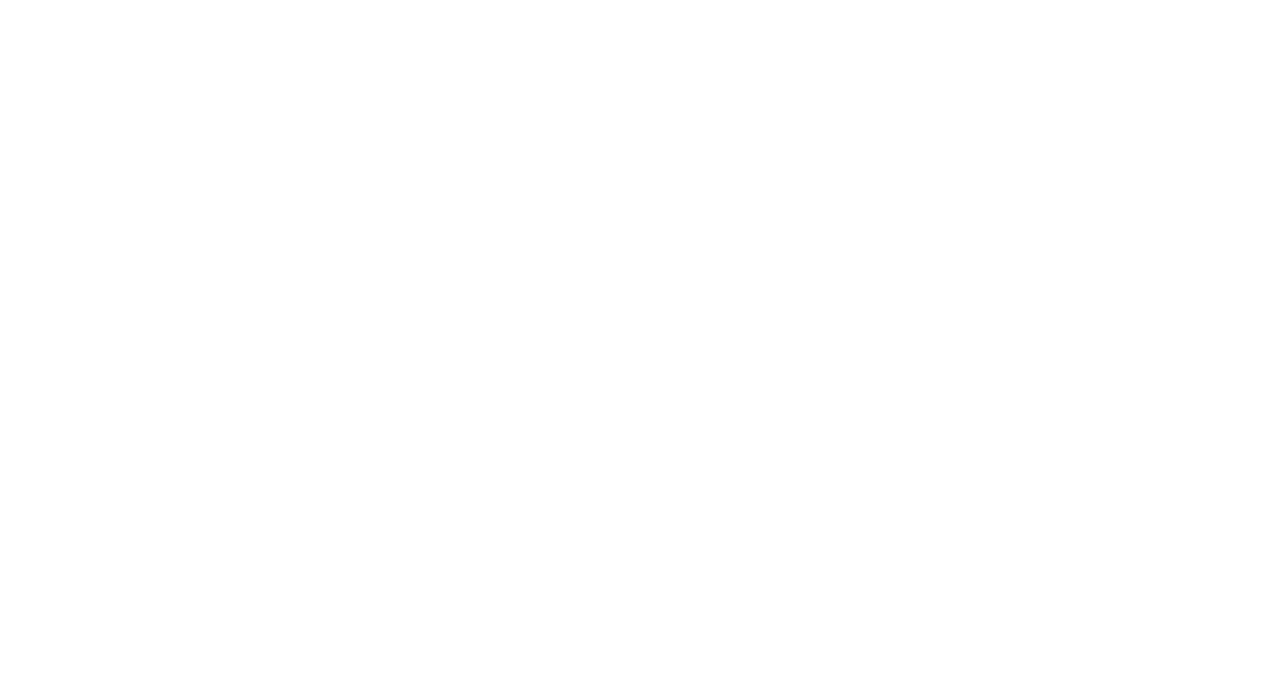
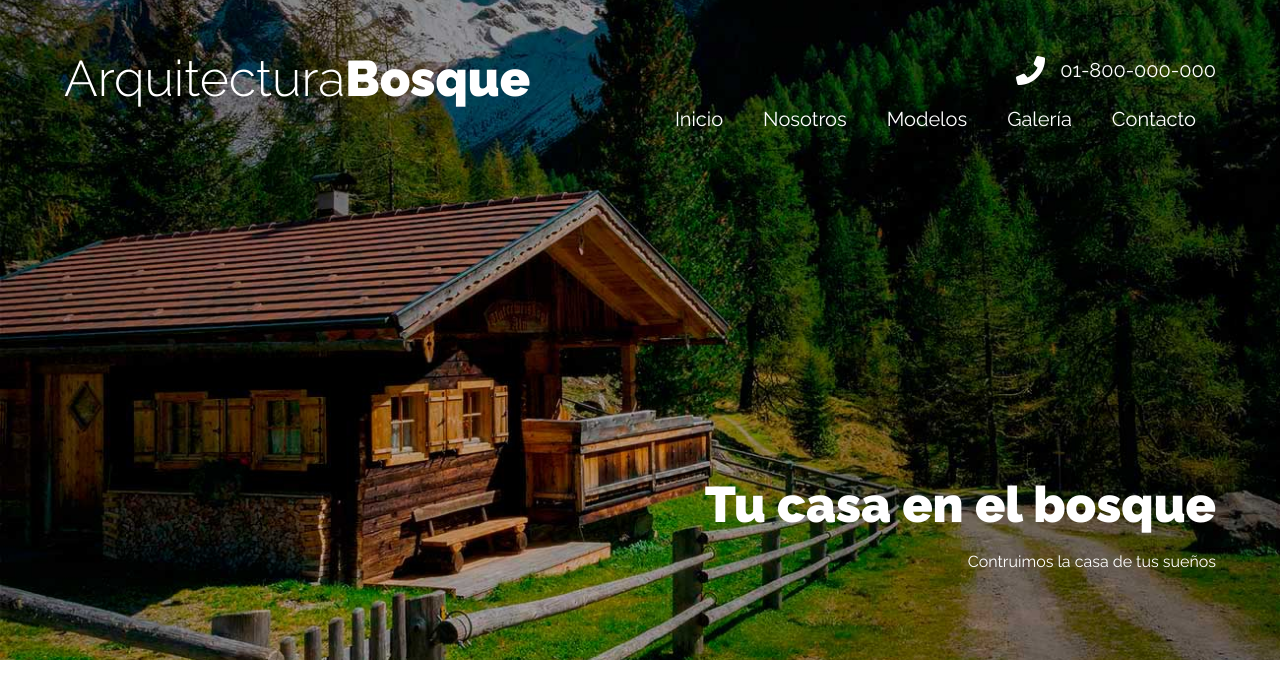
Before and after one commit to Evander-byte/Arquitectura, a plain HTML site: page index.html in a window 1280 px wide. Drawn offline with Linux system fonts and the light colour scheme.

Commit message:
Estilos para Header

```diff
--- a/CSS/styles.css
+++ b/CSS/styles.css
@@ -77,3 +77,143 @@ img {
 .mt-5 {
     margin-top: 5rem;
 }
+
+/* HEADER */
+
+.header {
+    min-height: 60rem;
+    background-image: url('../img/hero.jpg');
+    background-repeat: no-repeat;
+    background-size: cover;
+    background-position: center;
+    padding: 5rem 0;
+}
+
+.header a {
+    color: var(--blanco);
+    font-size: 2rem;
+}
+
+.contenido-header {
+    display: flex;
+    flex-direction: column;
+    height: calc(60rem - 4rem);
+    justify-content: space-between;
+    color: var(--blanco);
+}
+
+.nombre-sitio {
+    font-weight: 300;
+    text-align: center;
+    font-size: 3rem;
+}
+
+/* Responsive */
+@media (min-width: 768px) {
+    .nombre-sitio {
+        font-size: 5rem;
+    }
+}
+
+.nombre-sitio span {
+    font-weight: 900;
+}
+
+/* Responsive */
+@media (min-width: 768px) {
+    .barra {
+        display: flex;
+        justify-content: space-between;
+        align-items: center;
+    }
+}
+
+.contacto {
+    display: flex;
+    flex-direction: column;
+    align-items: center;
+}
+
+/* Responsive */
+@media (min-width: 768px) {
+    .contacto {
+        align-items: flex-end;
+    }
+}
+
+.telefono {
+    display: flex;
+    align-items: center;
+}
+
+.telefono::before {
+    content: '';
+    display: block;
+    width: 4rem;
+    height: 4rem;
+    background-image: url('../img/telefono.png');
+    background-repeat: no-repeat;
+    background-position: center center;
+    margin-right: 1rem;
+}
+
+.navegacion {
+    display: flex;
+    flex-direction: column;
+    align-items: center;
+    width: 100%;
+    margin-top: 1rem;
+}
+
+/* Responsive */
+@media (min-width: 768px) {
+    .navegacion {
+        flex-direction: row;
+    }
+}
+
+.navegacion a {
+    padding: 1rem;
+    transition: background-color .3s;
+    width: 100%;
+    text-align: center;
+}
+
+/* Responsive */
+@media (min-width: 768px) {
+    .navegacion a {
+        padding: 1rem 2rem;
+    }
+}
+
+.navegacion a:hover {
+    background-color: rgb(255 255 255 / .5 );
+    color: var(--negro);
+}
+
+.slogan {
+    text-align: center;
+}
+
+/* Responsive */
+@media (min-width: 768px) {
+    .slogan {
+        text-align: right;
+    }
+}
+
+.slogan h1 {
+    font-size: 3rem;
+    margin: 0;
+}
+
+/* Responsive */
+@media (min-width: 768px) {
+    .slogan h1 {
+        font-size: 5rem;
+    }
+}
+
+.slogan p{
+    line-height: 4;
+}
--- a/index.html
+++ b/index.html
@@ -12,6 +12,29 @@
     <link rel="stylesheet" href="css/styles.css">
 </head>
 <body>
+    <header class="header">
+        <div class="contenedor contenido-header">
+            <div class="barra">
+                <div class="logo">
+                    <h1 class="nombre-sitio">Arquitectura<span>Bosque</span></h1>
+                </div>
+                <div class="contacto">
+                    <a class="telefono" href="tel:01-800-000-000">01-800-000-000</a>
 
+                    <nav class="navegacion">
+                        <a class="link" href="#">Inicio</a>
+                        <a class="link" href="#">Nosotros</a>
+                        <a class="link" href="#">Modelos</a>
+                        <a class="link" href="#">Galería</a>
+                        <a class="link" href="#">Contacto</a>
+                    </nav>
+                </div>
+            </div>
+            <div class="slogan">
+                <h1>Tu casa en el bosque</h1>
+                <p>Contruimos la casa de tus sueños</p>
+            </div>
+        </div>
+    </header>
 </body>
 </html>
```
